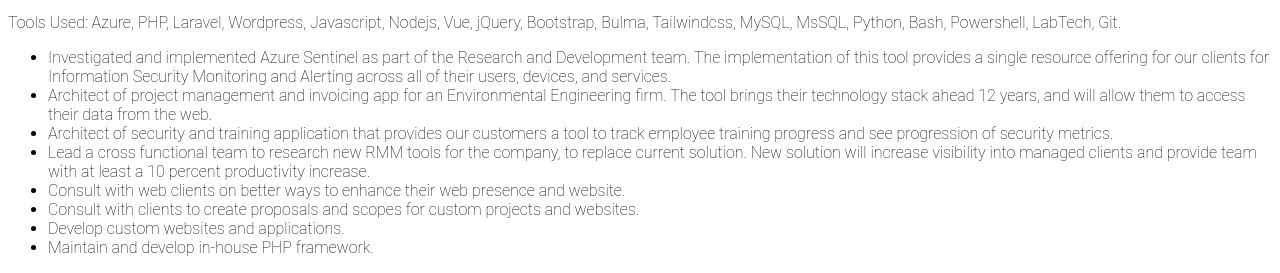
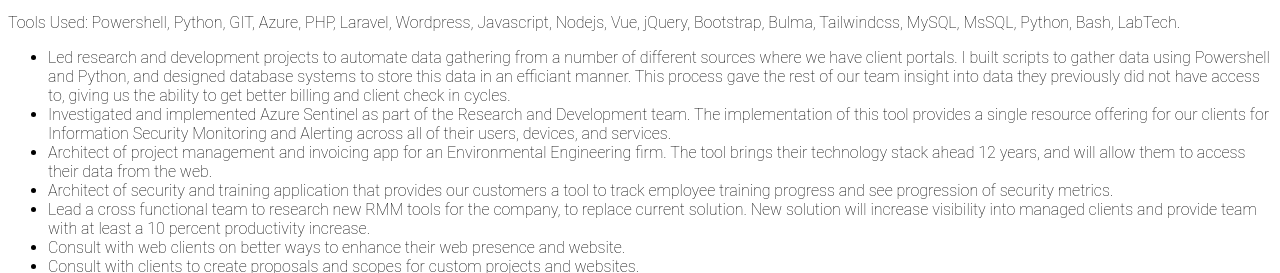
Before and after one commit to jncormier24/jncormier24.github.io, a plain HTML site: page index.html in a window 1280 px wide. Shown: the part 128-401 px from the top of the page. Drawn offline with Linux system fonts and the light colour scheme.

Commit message:
Added new R&D project

```diff
--- a/index.html
+++ b/index.html
@@ -106,9 +106,12 @@
         <h2 class="header2">Work Experience</h2>
         <section id="mainstay">
           <h1 class="header1">Mainstay Technologies - Software Engineer<span class="time">2013 - Present</span></h1>
-          <p>Tools Used: Azure, PHP, Laravel, Wordpress, Javascript, Nodejs, Vue, jQuery, Bootstrap, Bulma, Tailwindcss, MySQL, MsSQL, Python, Bash,
-            Powershell, LabTech, Git.</p>
+          <p>Tools Used: Powershell, Python, GIT, Azure, PHP, Laravel, Wordpress, Javascript, Nodejs, Vue, jQuery, Bootstrap, Bulma, Tailwindcss, MySQL, MsSQL, Python, Bash,
+            LabTech.</p>
           <ul>
+            <li>
+              Led research and development projects to automate data gathering from a number of different sources where we have client portals. I built scripts to gather data using Powershell and Python, and designed database systems to store this data in an efficiant manner. This process gave the rest of our team insight into data they previously did not have access to, giving us the ability to get better billing and client check in cycles.
+            </li>
             <li>
               Investigated and implemented Azure Sentinel as part of the Research and Development team. The implementation of this tool provides a single resource offering for our clients for Information Security Monitoring and Alerting across all of their users, devices, and services.
             </li>
```
